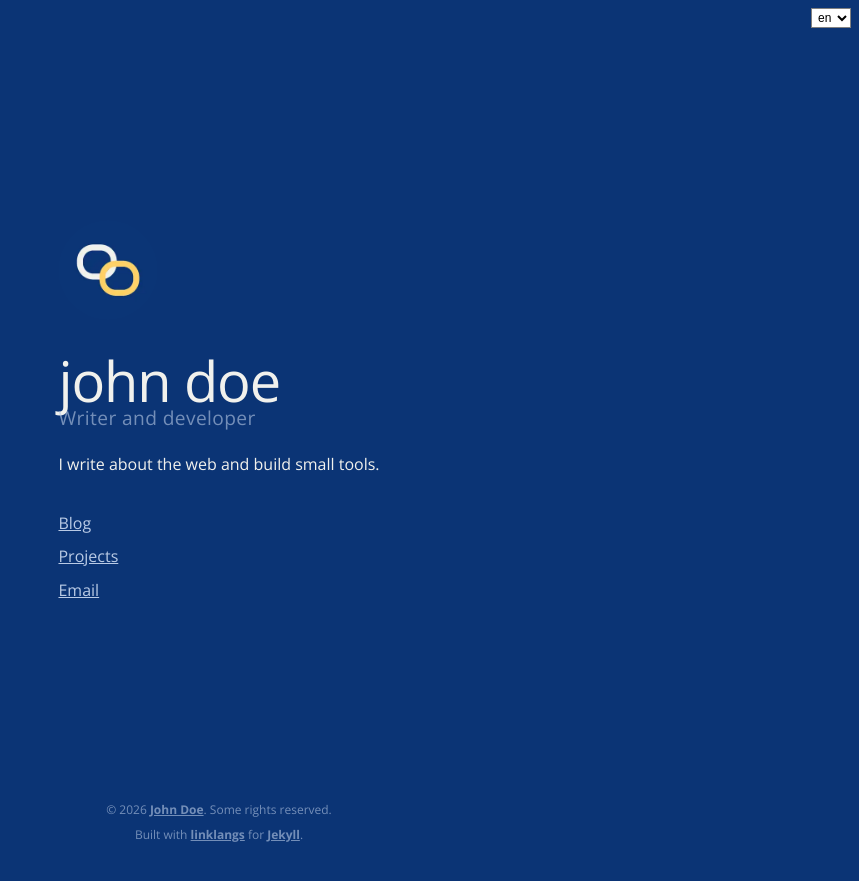
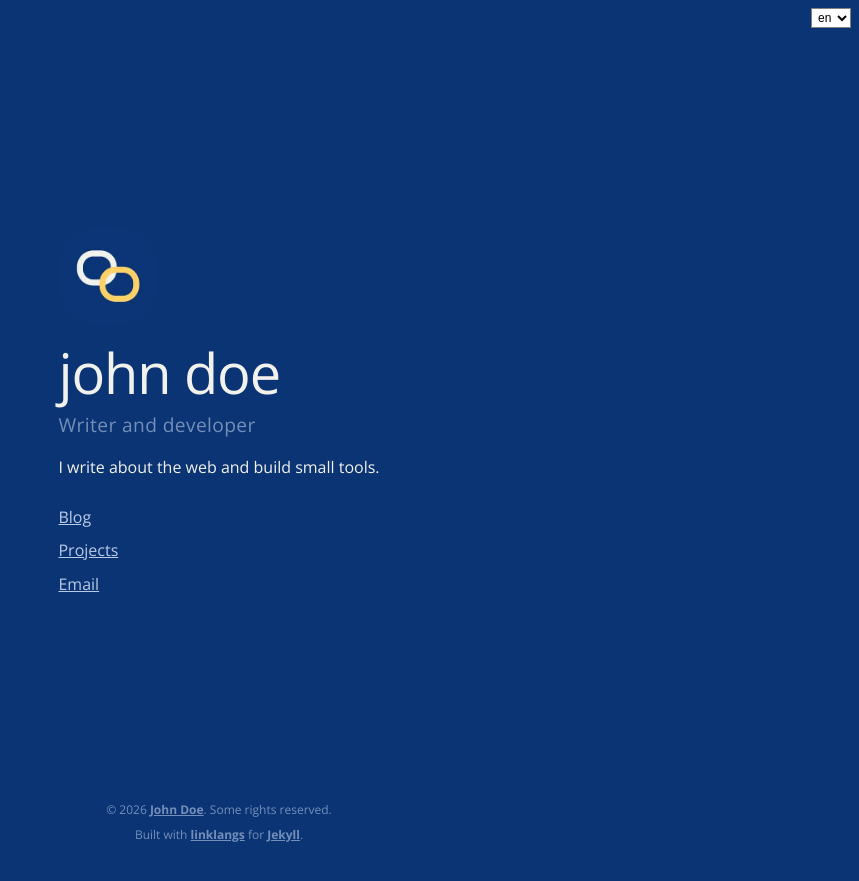
Before and after one commit to drekunia/linklangs, a Jekyll site: the page built from index.html, in a window 1280 px wide. Shown: the top 881 px of the page, without its empty margins (421-1280 px from the left). Built offline with Jekyll 4.4.1, drawn with Linux system fonts in a browser that asks for light colours.

Commit message:
Balance spacing in the homepage profile

```diff
--- a/assets/css/style.css
+++ b/assets/css/style.css
@@ -88,8 +88,20 @@ body {
   margin-bottom: var(--spacing-md);
 }
 
+.homepage-profile .site-title {
+  line-height: 1.1;
+}
+
+.homepage-profile .author-title {
+  line-height: 1.35;
+}
+
+.homepage-profile .site-title + .author-title {
+  margin-top: var(--spacing-xs);
+}
+
 .homepage-profile > :not([hidden]) ~ .bio:not([hidden]) {
-  margin-top: var(--spacing-md);
+  margin-top: var(--spacing-sm);
 }
 
 .bio {
@@ -170,7 +182,7 @@ body {
 }
 
 .homepage-profile > :not([hidden]) ~ .links:has(> :not([hidden])) {
-  margin-top: var(--spacing-lg);
+  margin-top: var(--spacing-md);
 }
 
 .link {
@@ -216,7 +228,7 @@ body {
 }
 
 .avatar:not(:last-child) {
-  margin-bottom: var(--spacing-lg);
+  margin-bottom: var(--spacing-sm);
 }
 
 /* Selection */
```
